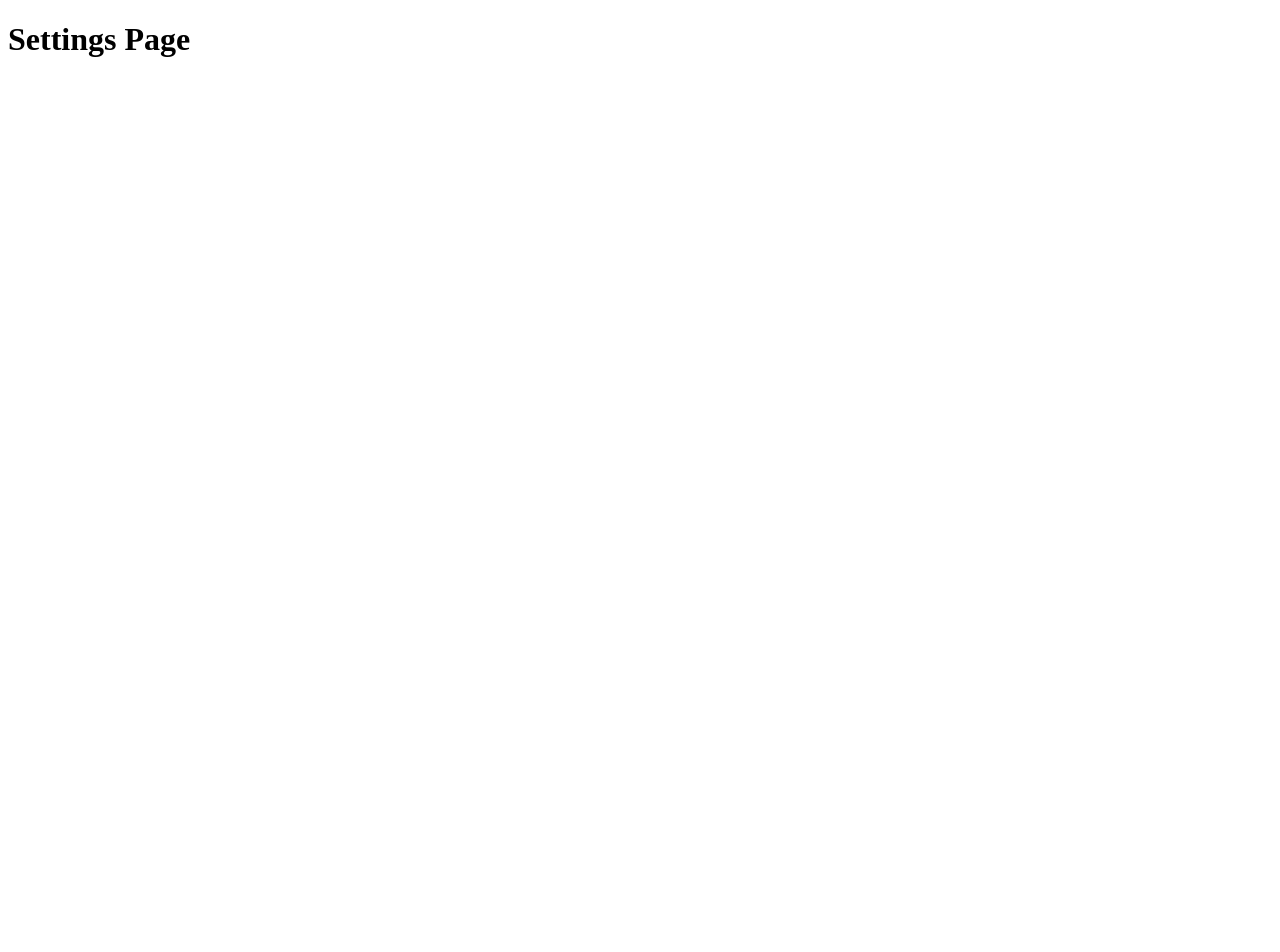
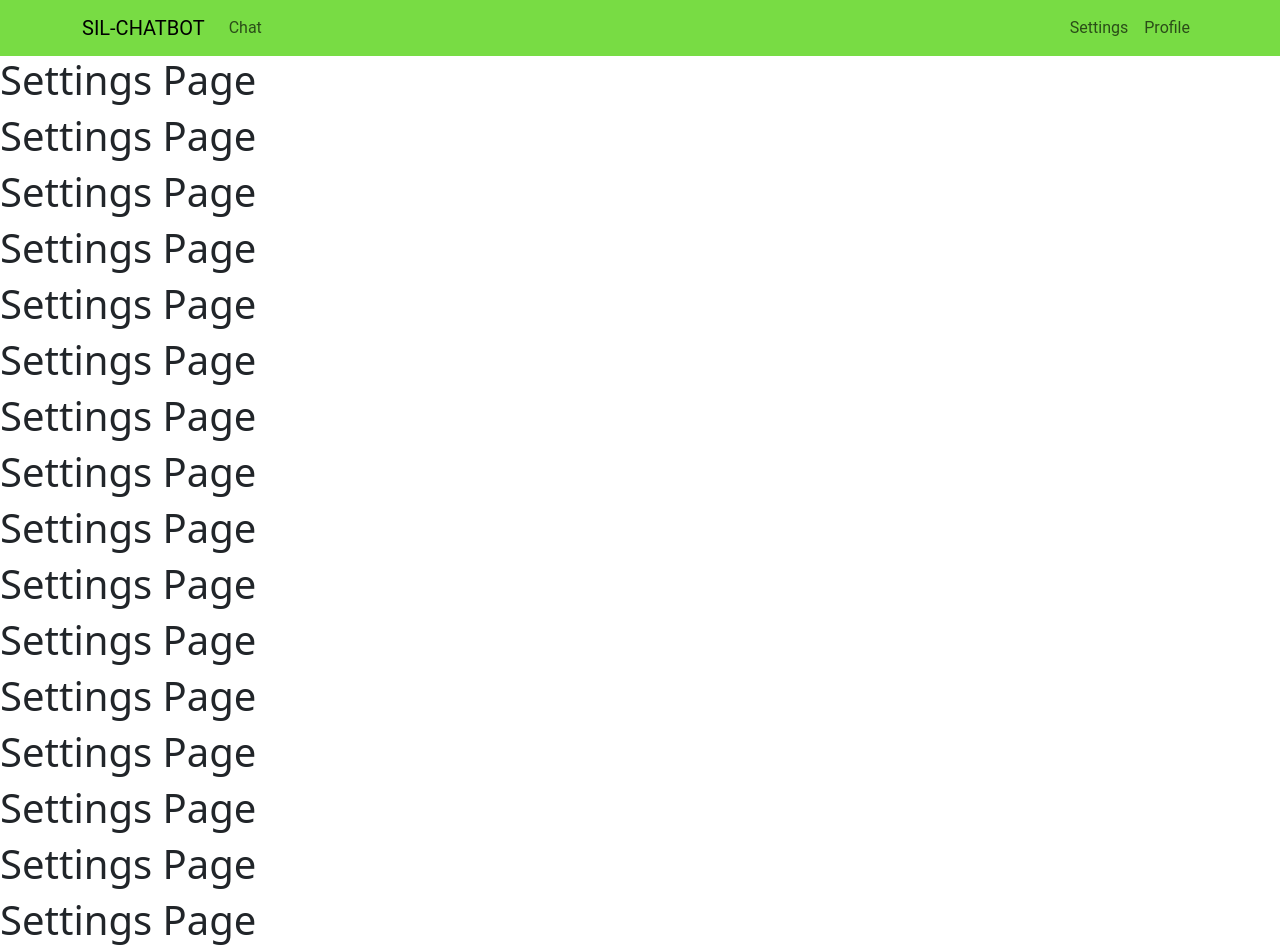
Before and after one commit to JorgeML01/chatbot, a React (Create React App) app in the folder chatbot-app/: page /settings in a window 1280 px wide. Shown: the top 952 px of the page. Before the commit the page ends 800 px from the top, so only its background shows below. Built offline with nearby package versions, Linux system fonts and the light colour scheme.

Commit message:
navbar layout

```diff
--- a/chatbot-app/src/App.js
+++ b/chatbot-app/src/App.js
@@ -3,12 +3,14 @@
 import MainPage from "./pages/MainPage";
 import SettingsPage from "./pages/SettingsPage";
 import SignUpPage from "./pages/SignUpPage";
-import FooterLayout from "./components/Layout/Footer/FooterLayout";
+import NavbarLayout from "./components/Layout/NavbarLayout";
 import { BrowserRouter as Router, Routes, Route } from "react-router-dom";
 
 function App() {
   return (
+    <>
       <Router>
+        <NavbarLayout />
         <Routes>
           <Route path="/" element={<MainPage/>}/>
           <Route path="/signup" element={<SignUpPage/>} />
@@ -17,6 +19,7 @@
           <Route path="/chatbot" element={<ChatbotPage/>} />
         </Routes>
       </Router>
+    </>
   );
 }
 
--- /dev/null
+++ b/chatbot-app/src/components/Layout/NavbarLayout/NavbarLayout.jsx
@@ -0,0 +1,33 @@
+import 'bootstrap/dist/css/bootstrap.min.css';
+import './styles.css';
+
+import Container from 'react-bootstrap/Container';
+import Nav from 'react-bootstrap/Nav';
+import Navbar from 'react-bootstrap/Navbar';
+import NavDropdown from 'react-bootstrap/NavDropdown';
+
+function NavbarLayout() {
+  return (
+    <>
+      <Navbar collapseOnSelect expand="lg" className="bg-body-tertiary navbar-body sticky-top">
+        <Container>
+          <Navbar.Brand href="/">SIL-CHATBOT</Navbar.Brand>
+          <Navbar.Toggle aria-controls="responsive-navbar-nav" />
+          <Navbar.Collapse id="responsive-navbar-nav">
+            <Nav className="me-auto">
+              <Nav.Link href="chatbot">Chat</Nav.Link>
+            </Nav>
+            <Nav>
+              <Nav.Link href="Settings">Settings</Nav.Link>
+              <Nav.Link eventKey={2} href="Profile">
+                Profile
+              </Nav.Link>
+            </Nav>
+          </Navbar.Collapse>
+        </Container>
+      </Navbar>
+    </>
+  );
+}
+
+export default NavbarLayout;
--- /dev/null
+++ b/chatbot-app/src/components/Layout/NavbarLayout/index.js
@@ -0,0 +1,2 @@
+import NavbarLayout from "./NavbarLayout";
+export default NavbarLayout;
--- /dev/null
+++ b/chatbot-app/src/components/Layout/NavbarLayout/styles.css
@@ -0,0 +1,6 @@
+.navbar-body {
+    /* Pon el fondo de otro color sólo para testear. */
+    background-color: #78dc44 !important;
+    /* Use a popular font for navbars. */
+    font-family: 'Roboto', sans-serif;
+}
--- a/chatbot-app/src/pages/SettingsPage/SettingsPage.jsx
+++ b/chatbot-app/src/pages/SettingsPage/SettingsPage.jsx
@@ -1,6 +1,25 @@
 function SettingsPage() {
     return (
         <div>
+            <h1>Settings Page</h1>
+            <h1>Settings Page</h1>
+            <h1>Settings Page</h1>
+            <h1>Settings Page</h1>
+            <h1>Settings Page</h1>
+            <h1>Settings Page</h1>
+            <h1>Settings Page</h1>
+            <h1>Settings Page</h1>
+            <h1>Settings Page</h1>
+            <h1>Settings Page</h1>
+            <h1>Settings Page</h1>
+            <h1>Settings Page</h1>
+            <h1>Settings Page</h1>
+            <h1>Settings Page</h1>
+            <h1>Settings Page</h1>
+            <h1>Settings Page</h1>
+            <h1>Settings Page</h1>
+            <h1>Settings Page</h1>
+            <h1>Settings Page</h1>
             <h1>Settings Page</h1>
         </div>
     )
```
Also changed, not shown: chatbot-app/src/components/Layout/FooterLayout/FooterLayout.jsx (renamed from chatbot-app/src/components/Layout/Footer/FooterLayout.jsx), chatbot-app/src/components/Layout/FooterLayout/index.js (renamed from chatbot-app/src/components/Layout/Footer/index.js), 1 other file (tests, documents, lock files or other folders). Lines whose indentation alone changed are shown as unchanged.
